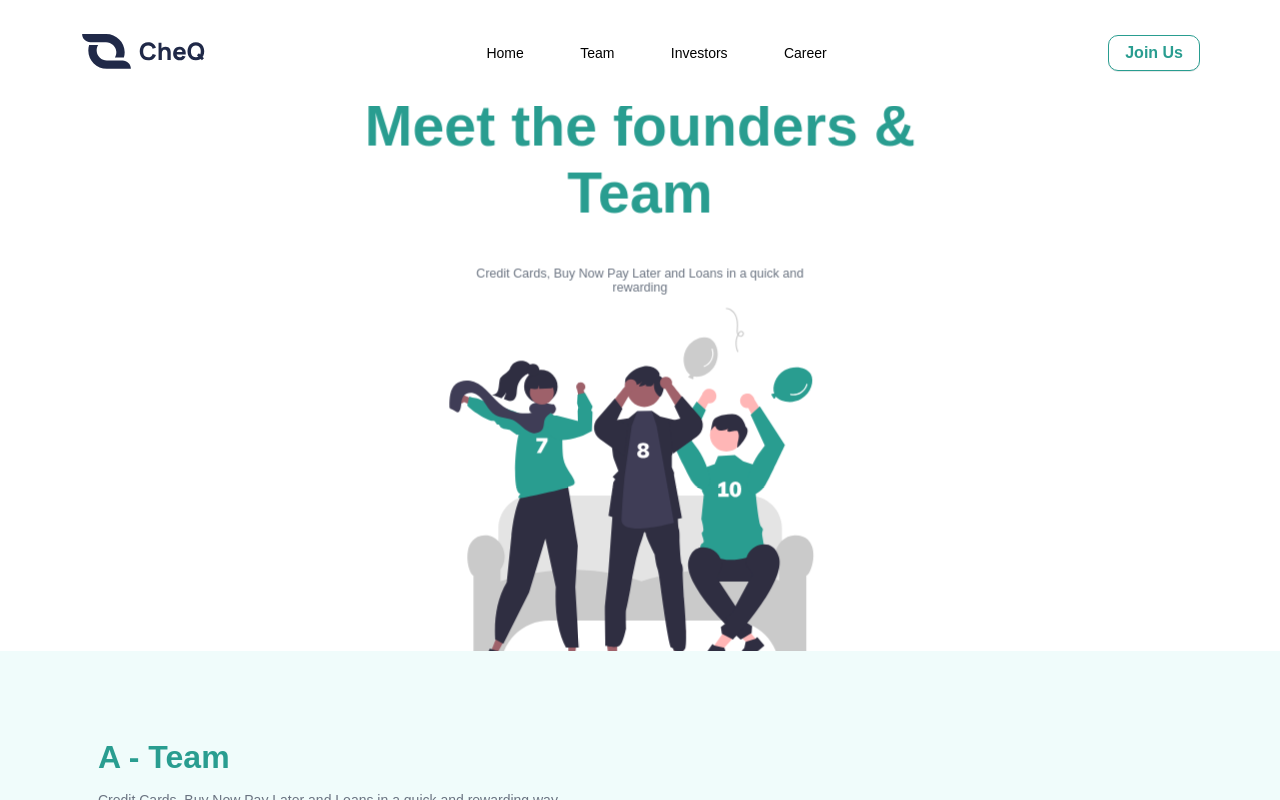
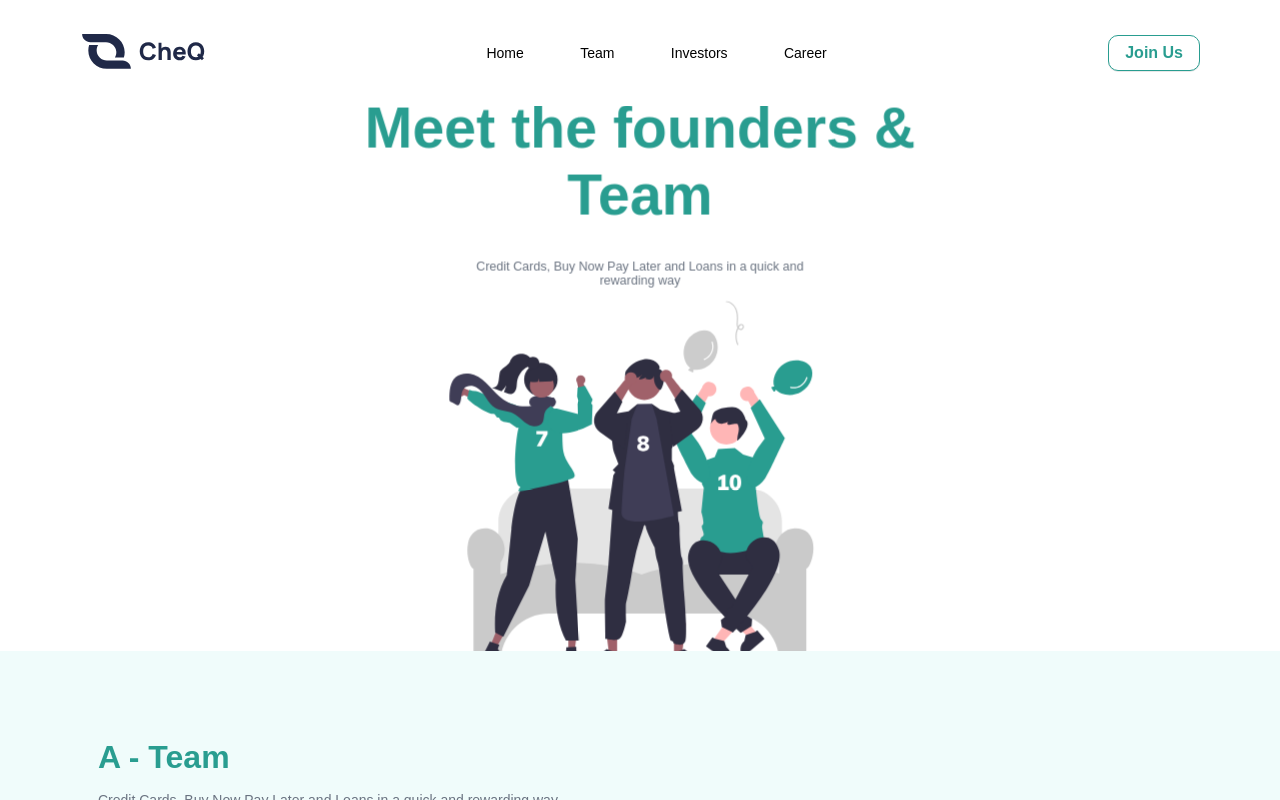
Before and after one commit to Shubh1an/cheq-new-web, a React (Create React App) app: page /team in a window 1280 px wide. Built offline with nearby package versions, Linux system fonts and the light colour scheme.

Commit message:
new-changed-once-again-new

```diff
--- a/src/Components/Header/Header.js
+++ b/src/Components/Header/Header.js
@@ -13,21 +13,22 @@ function Header() {
   let ContactUs = null;
   const navigate = useNavigate();
   useEffect(() => {
-    Home = document.getElementsByClassName("parallax__layer")[0];
+    Home = document.querySelector(".parallax-home");
 
-    Team = document.getElementsByClassName("people-container")[0];
+    Team = document.querySelector(".people-container");
 
     Investors = document.getElementsByClassName("top-main-content")[0];
 
     // ContactUs = document.getElementsByClassName("top-main-content")[0];
   }, []);
   function doScrolling(elementY, duration = 500) {
-    let startingY = window.scrollY;
+    let startingY = Home.scrollTop;
+    console.log("startingY", startingY);
     let diff = elementY;
     let start;
 
     if (diff == 0) {
-      window.scrollTo({ top: 0, left: 0, behavior: "smooth" });
+      Home.scrollTo({ top: 0, left: 0, behavior: "smooth" });
     }
 
     // Bootstrap our animation - it will get called right before next frame shall be rendered.
--- a/src/Components/Top-Container/TopContainer.css
+++ b/src/Components/Top-Container/TopContainer.css
@@ -31,7 +31,7 @@
   margin-bottom: 45px;
 }
 .commonClass p {
-  font-size: 0.875rem;
+  font-size: 14px;
   color: #6a7381;
   max-width: 26rem;
   margin: 15px;
--- a/src/Pages/Career/Career-Middle-Container/CareerMiddleContainer.css
+++ b/src/Pages/Career/Career-Middle-Container/CareerMiddleContainer.css
@@ -25,6 +25,7 @@
 }
 .Career-top-container h2 {
   margin-bottom: 30px;
+  margin-top: 40px;
 }
 .career-parallax {
   perspective: 1px;
--- a/src/Pages/Home/Home.js
+++ b/src/Pages/Home/Home.js
@@ -34,6 +34,7 @@ function Home() {
   function dir() {
     let content = document.querySelector(".parallax-home");
     const position = content.scrollTop;
+
     // let opa = (opacity / position) * 20;
     let right = rotateRight + position / 59.8;
     let left = rotateLeft - position / 53.5;
--- a/src/Pages/Team/Team.js
+++ b/src/Pages/Team/Team.js
@@ -11,9 +11,9 @@ function Team() {
   const TopContent = {
     heading: "Meet the founders & Team",
     subText:
-      "Credit Cards, Buy Now Pay Later and Loans in a quick and rewarding",
+      "Credit Cards, Buy Now Pay Later and Loans in a quick and rewarding way",
     cardImg: <FanImage />,
-    classname: "",
+    classname: "team-profile",
   };
 
   return (
--- a/src/css/Home.css
+++ b/src/css/Home.css
@@ -12,6 +12,7 @@
 }
 .top-content h2 {
   max-width: 39.438rem;
+  margin-top: 30px;
 }
 .top-content p {
   max-width: 40.563rem;
@@ -43,7 +44,7 @@
 }
 .parallax__layer-home-1 {
   position: absolute;
-  top: 67.688rem;
+  top: 63.688rem;
   right: 0;
   left: 0;
 }
@@ -159,7 +160,7 @@
   position: absolute;
   left: 0;
   right: 0;
-  top: 27.1%;
+  top: 20.1%;
 }
 .Mobile-box {
   display: flex;
@@ -413,7 +414,7 @@
     /* flex-direction: column; */
     transition: all ease-in-out 300ms;
 
-    padding: 1rem;
+    padding: 8rem 1rem;
   }
   .home-middle-container-1,
   .home-middle-container,
--- a/src/css/Team.css
+++ b/src/css/Team.css
@@ -7,6 +7,10 @@
   top: 74% !important;
 }
 
+.team-profile h2 {
+  margin-bottom: 35px;
+  max-width: 39.313rem;
+}
 .team-container,
 .profileContainer {
   padding: 5rem;
```
